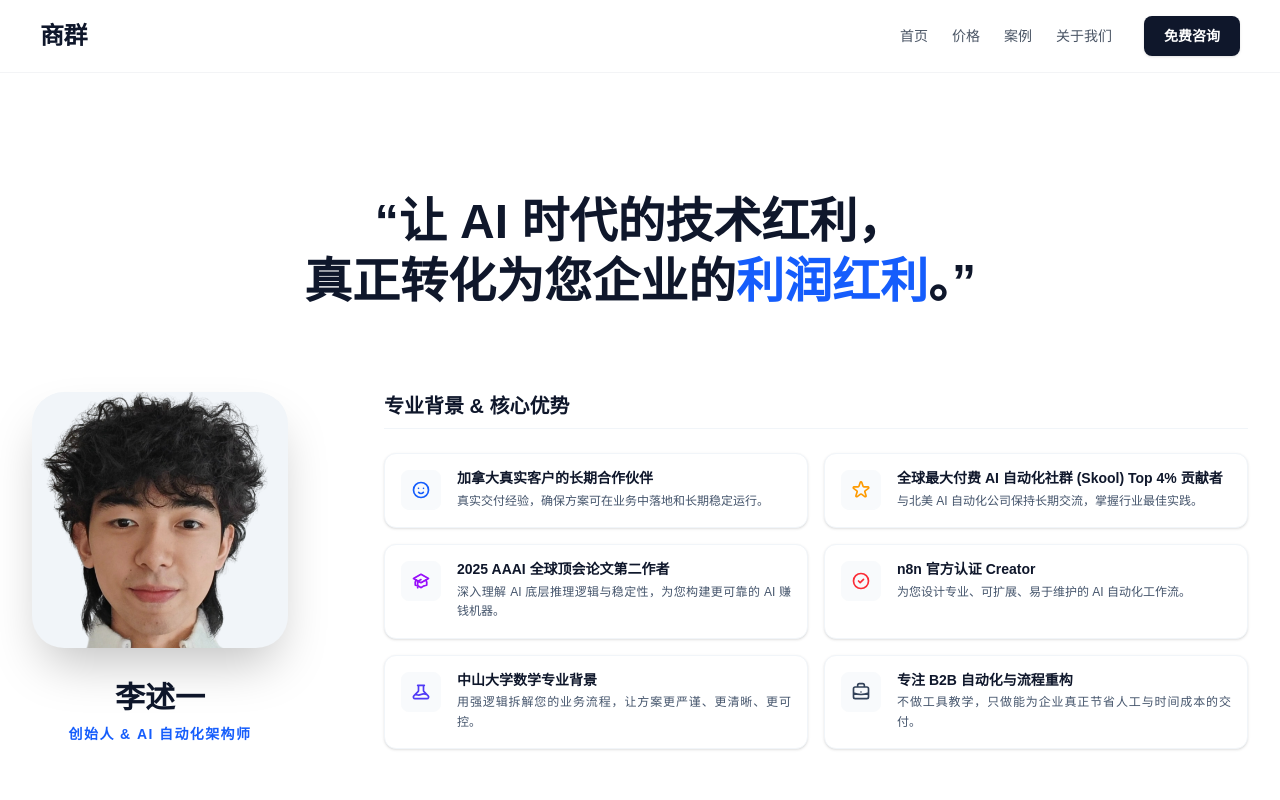
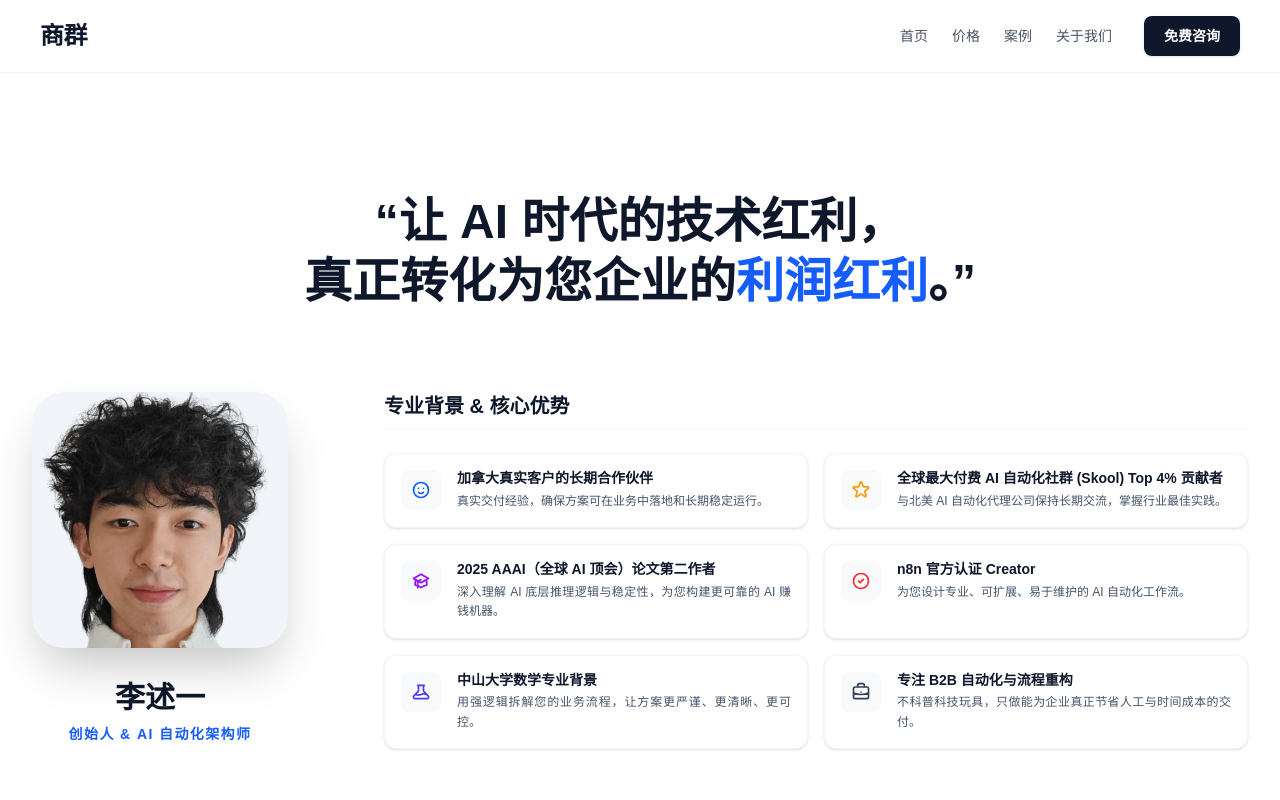
Before and after one commit to LEO-JIM/shangqunai, a Next.js app: page /about in a window 1280 px wide. Shown: the top 800 px of the page. Built offline with nearby package versions, Linux system fonts and the light colour scheme.

Commit message:
Update AboutUs.tsx

```diff
--- a/components/AboutUs.tsx
+++ b/components/AboutUs.tsx
@@ -19,11 +19,11 @@ const credentials = [
   },
   {
     title: "全球最大付费 AI 自动化社群 (Skool) Top 4% 贡献者",
-    desc: "与北美 AI 自动化公司保持长期交流，掌握行业最佳实践。",
+    desc: "与北美 AI 自动化代理公司保持长期交流，掌握行业最佳实践。",
     icon: <Icons.Star />,
   },
   {
-    title: "2025 AAAI 全球顶会论文第二作者",
+    title: "2025 AAAI（全球 AI 顶会）论文第二作者",
     desc: "深入理解 AI 底层推理逻辑与稳定性，为您构建更可靠的 AI 赚钱机器。",
     icon: <Icons.Academic />,
   },
@@ -39,7 +39,7 @@ const credentials = [
   },
   {
     title: "专注 B2B 自动化与流程重构",
-    desc: "不做工具教学，只做能为企业真正节省人工与时间成本的交付。",
+    desc: "不科普科技玩具，只做能为企业真正节省人工与时间成本的交付。",
     icon: <Icons.Business />,
   },
 ];
```
